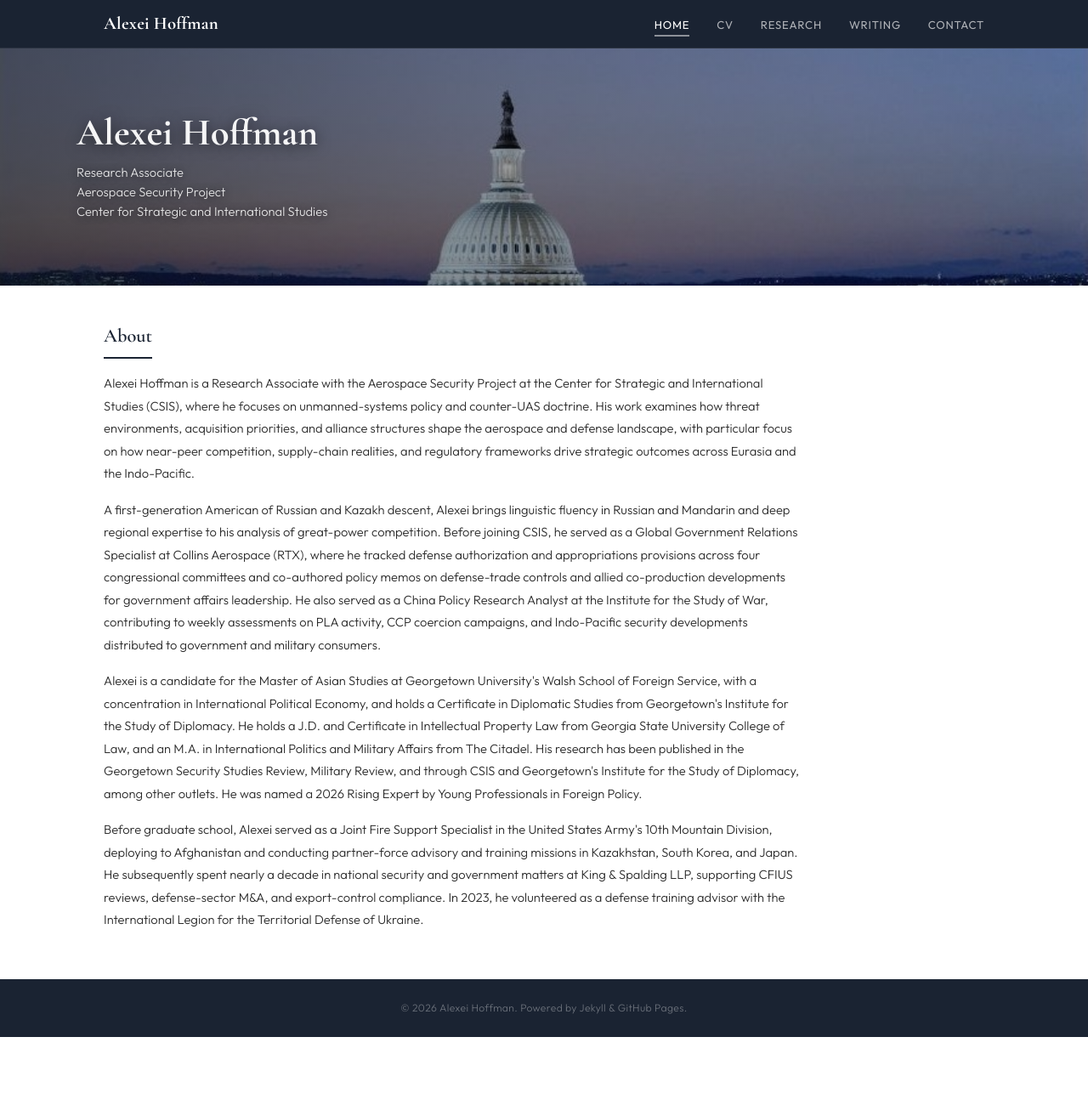
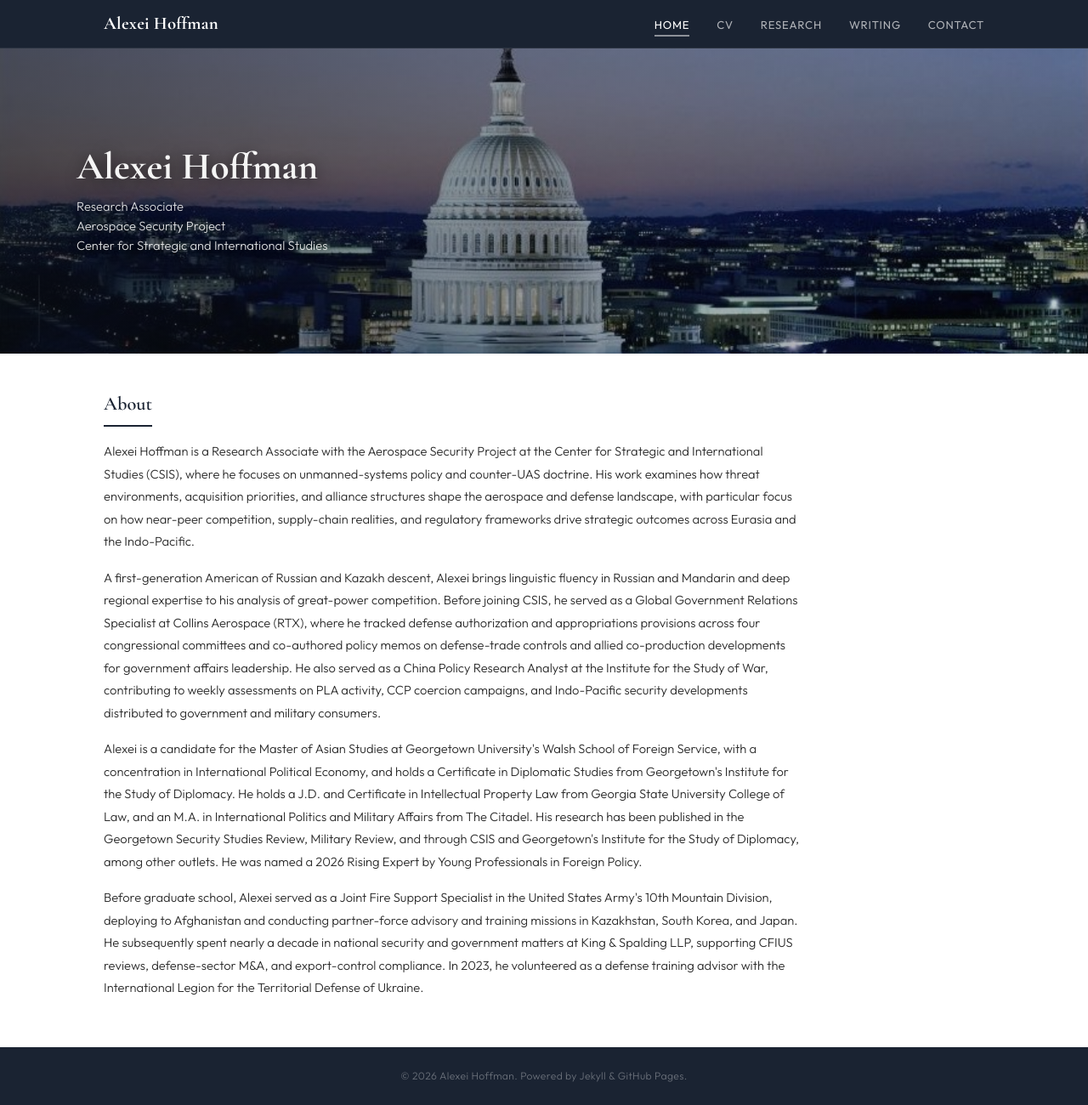
Before and after one commit to a-novi13-byte/a-novi13-byte.github.io, a Jekyll site: the page built from index.html, in a window 1280 px wide and 1300 px high. Shown: the whole window at 85% size. Built offline with Jekyll 4.4.1, drawn with Linux system fonts in a browser that asks for light colours.

Commit message:
Update main.css

```diff
--- a/assets/css/main.css
+++ b/assets/css/main.css
@@ -25,8 +25,8 @@ img { max-width: 100%; display: block; }
 .nav-toggle { display: none; background: none; border: none; cursor: pointer; }
 .nav-toggle span { display: block; width: 22px; height: 2px; background: #fff; margin: 5px 0; transition: 0.3s; }
 
-.hero-banner { margin-top: 56px; position: relative; width: 100%; height: 280px; overflow: hidden; background: #0a0e14; }
-.hero-banner img { width: 100%; height: 100%; object-fit: cover; object-position: center 35%; }
+.hero-banner { margin-top: 56px; position: relative; width: 100%; height: 360px; overflow: hidden; background: #0a0e14; }
+.hero-banner img { width: 100%; height: 100%; object-fit: cover; object-position: center 55%; }
 .hero-banner-overlay { position: absolute; inset: 0; display: flex; flex-direction: column; justify-content: center; padding: 0 2rem; background: linear-gradient(to right, rgba(10,14,20,0.65) 0%, rgba(10,14,20,0.4) 50%, rgba(10,14,20,0.2) 100%); }
 .hero-banner-inner { max-width: 1100px; margin: 0 auto; width: 100%; }
 .hero-banner h1 { font-family: var(--font-display); font-size: 2.8rem; font-weight: 700; color: rgba(255,255,255,0.95); line-height: 1.1; margin-bottom: 0.7rem; text-shadow: 0 2px 16px rgba(0,0,0,0.6); }
```
